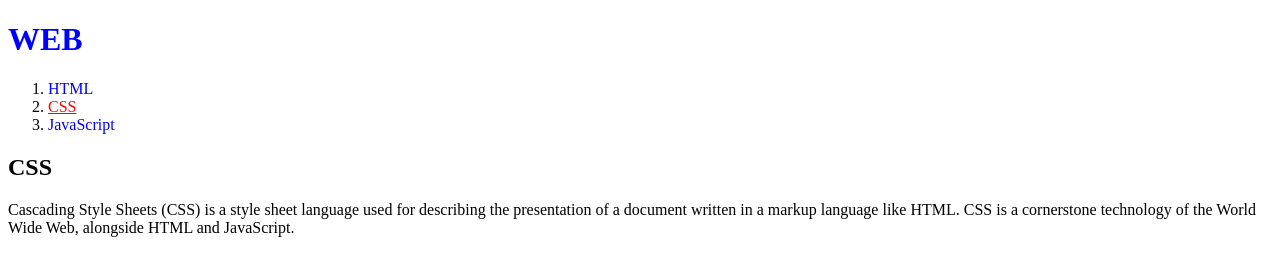
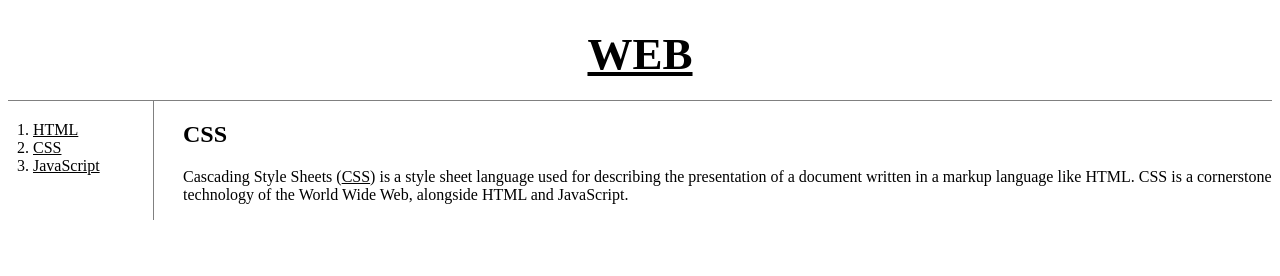
Before and after one commit to Hogu59/web1, a plain HTML site: page 2.html in a window 1280 px wide. Drawn offline with Linux system fonts and the light colour scheme.

Commit message:
checkbox html deleted

```diff
--- a/2.html
+++ b/2.html
@@ -17,36 +17,27 @@
     gtag('config', 'UA-163577414-1');
   </script>
 
-  <style>
-  a{
-    color:blue;
-    text-decoration: none;
-  }
-  </style>
+ <link rel="stylesheet" type="text/css" href="style.css">
 
 </head>
 
 <body>
   <h1><a href="index.html">WEB</a></h1>
+  <div id="grid">
     <ol>
       <li><a href="1.html">HTML</a></li>
-    <li><a href="2.html" style="color:red;text-decoration: underline;">CSS</a></li>
+      <li><a href="2.html">CSS</a></li>
       <li><a href="3.html">JavaScript</a></li>
     </ol>
-  <!--
-  <h1><a href="index.html"><font color="red">WEB</font></a></h1>
-  <ol>
-    <li><a href="1.html"><font color="red">HTML</font></a></li>
-    <li><a href="2.html"><font color="red">CSS</font></a></li>
-    <li><a href="3.html"><font color="red">JavaScript</font></a></li>
-  </ol>
--->
+    <div id="article">
       <h2>CSS</h2>
       <p>
-    Cascading Style Sheets (CSS) is a style sheet language used for describing
+        Cascading Style Sheets (<a href="https://namu.wiki/w/CSS">CSS</a>) is a style sheet language used for describing
         the presentation of a document written in a markup language like HTML. CSS
         is a cornerstone technology of the World Wide Web, alongside HTML and JavaScript.
       </p>
+    </div>
+  </div>
 </body>
 
 </html>
```
Also changed, not shown: 3.html (+11 -2 lines), checkbox.html (deleted, +0 -1 lines). Lines whose indentation alone changed are shown as unchanged.
